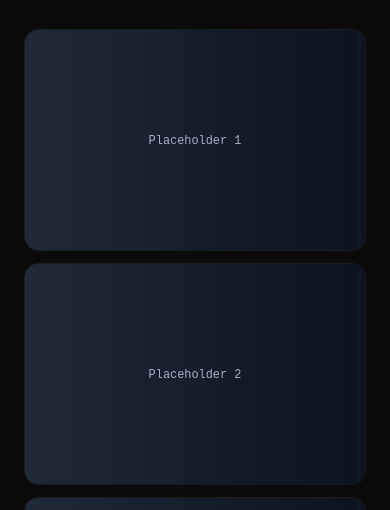
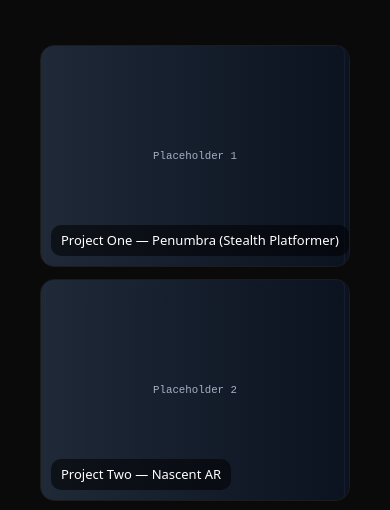
Before and after one commit to binhao94/Bin-Hao-Portfolio, a plain HTML site: page index.html in a window 390 px wide. Shown: the part 254-764 px from the top of the page. Drawn offline with Linux system fonts and the light colour scheme.

Commit message:
Second  Edit

```diff
--- a/assets/css/style.css
+++ b/assets/css/style.css
@@ -1,4 +1,3 @@
-
 :root{
   --bg:#0a0a0a;
   --fg:#eaeaea;
@@ -83,3 +82,33 @@ img{max-width:100%;display:block}
   background:#0f172a;border:1px solid #1e293b;color:#e2e8f0;
   padding:14px 16px;border-radius:12px;font-size:14px
 }
+
+@media (max-width: 900px) {
+  .gallery {
+    width: calc(100% - 2rem); /* 1rem gutters each side */
+    margin: 1rem;
+    grid-template-columns: repeat(auto-fit, minmax(140px, 1fr));
+  }
+
+  /* Always show captions on small screens (touch-friendly) */
+  .caption {
+    opacity: 1 !important;
+    transform: none !important;
+    pointer-events: auto;
+  }
+}
+
+@media (max-width: 420px) {
+  .gallery {
+    grid-template-columns: 1fr;
+    width: calc(100% - 2rem);
+    margin: 1rem;
+  }
+
+  /* ensure captions remain visible on the smallest screens too */
+  .caption {
+    opacity: 1 !important;
+    transform: none !important;
+    pointer-events: auto;
+  }
+}
```
